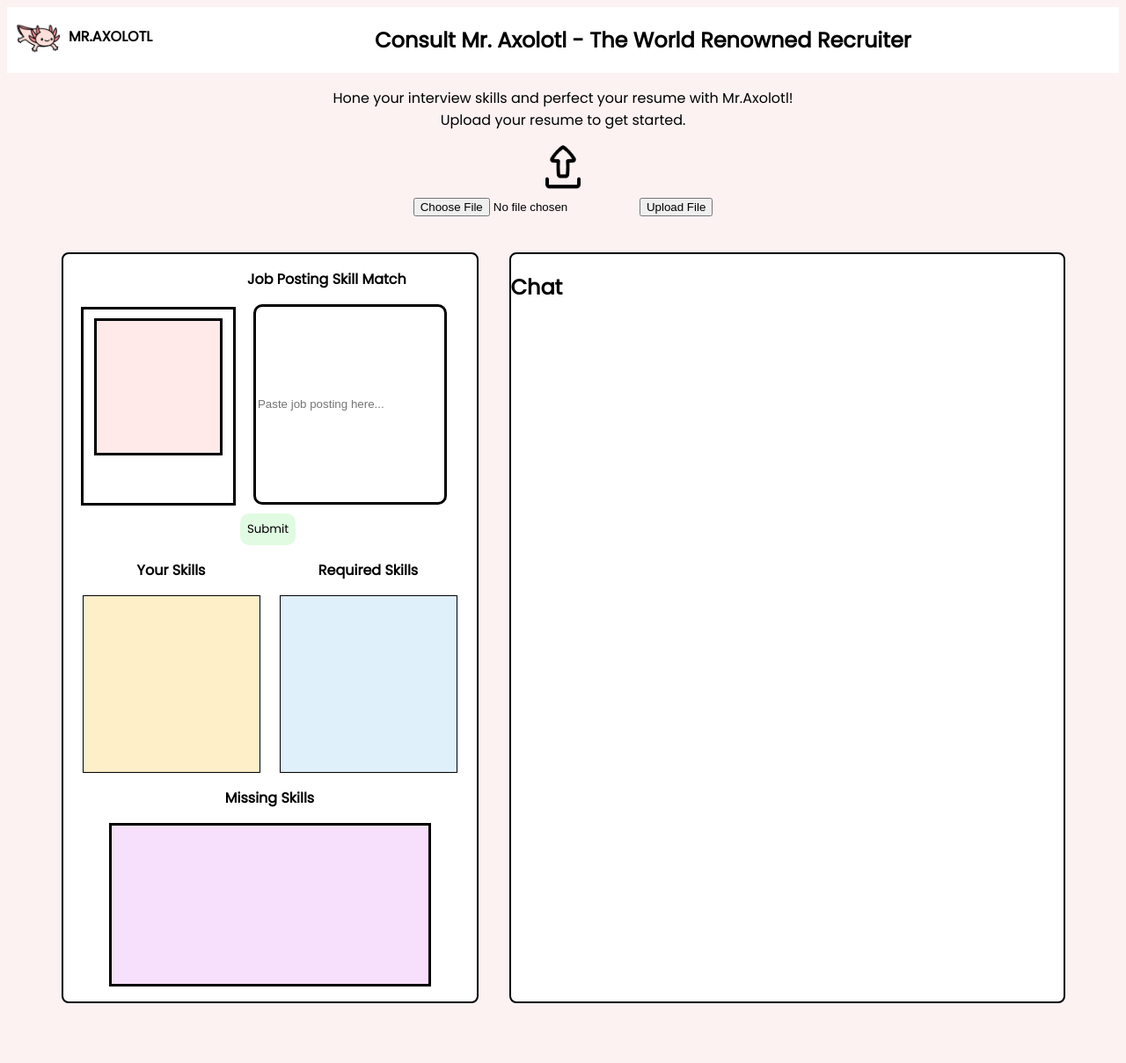
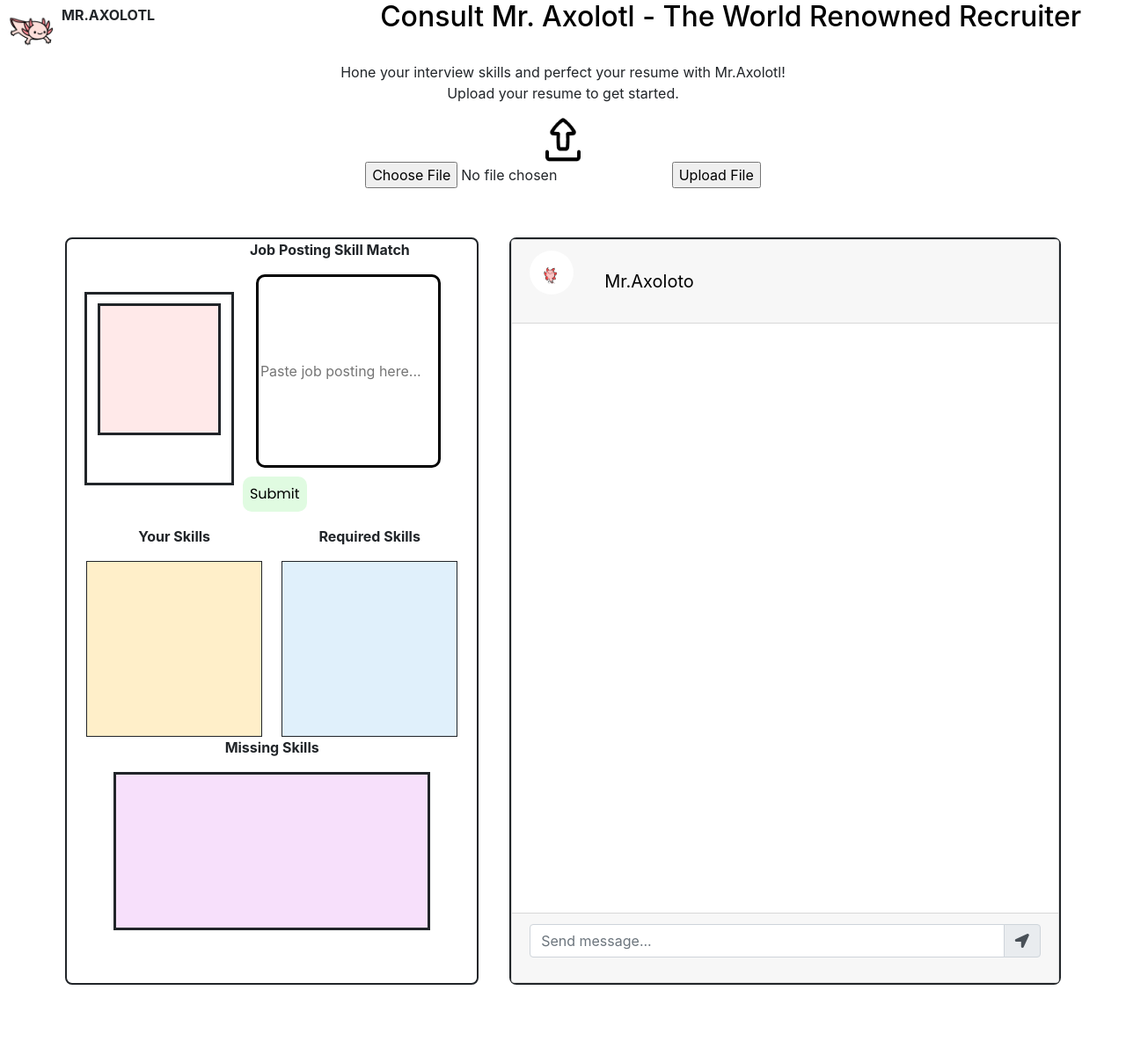
Before and after one commit to Celeste04/BookBuddies, a Flask app: page / in a window 1280 px wide. Shown: the whole page at 88% size. After the commit the page ends 1120 px from the top, so only its background shows below. Run offline with Flask 3, Linux system fonts and the light colour scheme; parts of the project's set-up code (start-up, migrations or seed data) failed here and were passed over; some libraries are stand-ins or nearby versions.

Commit message:
chat display

```diff
--- a/ai.py
+++ b/ai.py
@@ -1,8 +1,6 @@
 from flask import Flask, request, jsonify
 import requests
 import random
-import skills
-import requests
 import skills
 import os
 from dotenv import load_dotenv
@@ -29,17 +27,16 @@
 
     # interview questions
     inputs = [
-        { "role": "system", "content": "You are an assistant that helps provide interview questions" },
+        { "role": "system", "content": "You are an assistant that helps provide interview questions with max 200 words" },
         { "role": "user", "content": condensed}
     ]
 
     output = run("@cf/meta/llama-2-7b-chat-int8", inputs)
     return output
-    output
 
 def getFeedback(user_input) :
     answers = [
-        { "role": "system", "content": "You are an assistant that provides constructive critism on the interview answers given and if they're good answers" },
+        { "role": "system", "content": "You are an assistant that provides constructive critism on the interview answers given and if they're good answers with max 200 words" },
         { "role": "user", "content": user_input}
     ]
 
--- a/main.py
+++ b/main.py
@@ -5,8 +5,8 @@
 import os
 import ai
 from wtforms.validators import InputRequired
-import ai
 import skills
+import random
 
 # vars
 UPLOAD_DIR = './uploads'
@@ -53,12 +53,22 @@
 
 @app.route("/get", methods=["GET", "POST"])
 def chat():
-    msg = request.form["msg"]
+    msg = request.form["msg"] #gets message from html
     input = msg
-    return ai.get_Chat_response(input)
+    return get_chat_response(input)
 
-def get_Chat_response(text):
-    ai.getQuestions()
+count = 0
+random = random.randint(3,5)
+def get_chat_response(text): #what the chatbot will do
+    global count, random, answer
+    if count != random :
+        answer = ai.getFeedback(text)
+        count += 1
+    else :
+        count = 0
+        random = random.randint(3,5)
+        answer = ai.getJoke()
+    return jsonify(answer)
 
 if __name__ == '__main__':
     app.run(debug=True)
--- a/static/index.css
+++ b/static/index.css
@@ -144,3 +144,80 @@
     font-weight: bold;
     margin-left: 8px;
 }
+
+
+.card{
+	height: 100%;
+}
+.contacts_body{
+	overflow-y: auto;
+	white-space: nowrap;
+}
+.msg_card_body{
+	overflow-y: auto;
+}
+.container{
+	align-content: center;
+}
+
+.user_img{
+	height: 50px;
+	width: 50px;
+}
+
+.user_img_msg{
+	height: 40px;
+	width: 40px;
+	border:1.5px solid #f5f6fa;
+}
+
+.img_cont{
+	position: relative;
+	height: 70px;
+	width: 70px;
+}
+.img_cont_msg{
+	height: 40px;
+	width: 40px;
+}
+
+.user_info{
+	margin-top: auto;
+	margin-bottom: auto;
+	margin-left: 15px;
+}
+.user_info span{
+	font-size: 20px;
+	color: black;
+}
+
+.user_info p{
+	font-size: 10px;
+}
+
+.msg_cotainer{
+	margin-top: auto;
+	margin-bottom: auto;
+	margin-left: 10px;
+	border-radius: 25px;
+	background-color :#F6AEAE;
+	padding: 10px;
+	position: relative;
+}
+
+.msg_cotainer_send{
+	margin-top: auto;
+	margin-bottom: auto;
+	margin-right: 10px;
+	border-radius: 25px;
+	background-color: rgb(186, 222, 255);
+	padding: 10px;
+	position: relative;
+}
+.msg_time{
+	position: absolute;
+	left: 0;
+	bottom: -15px;
+	color: gray;
+	font-size: 10px;
+}
--- a/templates/index.html
+++ b/templates/index.html
@@ -1,3 +1,7 @@
+<link href="//maxcdn.bootstrapcdn.com/bootstrap/4.1.1/css/bootstrap.min.css" rel="stylesheet" id="bootstrap-css">
+<script src="//maxcdn.bootstrapcdn.com/bootstrap/4.1.1/js/bootstrap.min.js"></script>
+<script src="//cdnjs.cloudflare.com/ajax/libs/jquery/3.2.1/jquery.min.js"></script>
+
 <!DOCTYPE html>
 <html lang="en">
 <head>
@@ -5,6 +9,9 @@
     <meta http-equiv="X-UA-Compatible" content="IE=edge">
     <meta name="viewport" content="width=device-width, initial-scale=1.0">
     <link rel="stylesheet" href="{{ url_for('static', filename='index.css') }}">
+    <link rel="stylesheet" href="https://stackpath.bootstrapcdn.com/bootstrap/4.1.3/css/bootstrap.min.css" integrity="sha384-MCw98/SFnGE8fJT3GXwEOngsV7Zt27NXFoaoApmYm81iuXoPkFOJwJ8ERdknLPMO" crossorigin="anonymous">
+	<link rel="stylesheet" href="https://use.fontawesome.com/releases/v5.5.0/css/all.css" integrity="sha384-B4dIYHKNBt8Bc12p+WXckhzcICo0wtJAoU8YZTY5qE0Id1GSseTk6S+L3BlXeVIU" crossorigin="anonymous">
+	<script src="https://ajax.googleapis.com/ajax/libs/jquery/3.3.1/jquery.min.js"></script>
     <title>Mr. Axolotl</title>
 </head>
 <body>
@@ -67,7 +74,56 @@
                 </div>
             </div>
             <div class="chat-container">
-                <h2>Chat</h2>
+                <div class="card">
+                    <div class="card-header msg_head">
+                        <div class="d-flex bd-highlight">
+                            <div class="img_cont">
+                                <img src="./static/images/axl.gif" class="rounded-circle user_img">
+                            </div>
+                            <div class="user_info">
+                                <span>Mr.Axoloto</span>
+                            </div>
+                        </div>
+                    </div>
+                    <div id="messageFormeight" class="card-body msg_card_body"> </div>
+                    <div class="card-footer">
+                        <form id="messageArea" class="input-group">
+                            <input type="text" id="text" name="msg" placeholder="Send message..." autocomplete="off" class="form-control type_msg" required/>
+                            <div class="input-group-append">
+                                <button type="submit" id="send" class="input-group-text send_btn"><i class="fas fa-location-arrow"></i></button>
+                            </div>
+                        </form>
+                    </div>
+                </div>
+
+                <script>
+                    $(document).ready(function() {
+                        $("#messageArea").on("submit", function(event) {
+                            const date = new Date();
+                            const hour = date.getHours();
+                            const minute = date.getMinutes();
+                            const str_time = hour + ":" + minute;
+                            var rawText = $("#text").val();
+
+                            var userHtml = '<div class="d-flex justify-content-end mb-4"><div class="msg_cotainer_send">' + rawText + '<span class="msg_time_send">'+ str_time + '</span></div><div class="img_cont_msg"><img src="./static/images/Vector.png" class="rounded-circle user_img_msg"></div></div>';
+
+                            $("#text").val("");
+                            $("#messageFormeight").append(userHtml);
+
+                            $.ajax({
+                                data: {
+                                    msg: rawText,
+                                },
+                                type: "POST",
+                                url: "/get",
+                            }).done(function(data) {
+                                var botHtml = '<div class="d-flex justify-content-start mb-4"><div class="img_cont_msg"><img src="./static/images/axl.gif" class="rounded-circle user_img_msg"></div><div class="msg_cotainer">' + data + '<span class="msg_time">' + str_time + '</span></div></div>';
+                                $("#messageFormeight").append($.parseHTML(botHtml));
+                            });
+                            event.preventDefault();
+                        });
+                    });
+                </script>
             </div>
         </div>
     </div>
```
Also changed, not shown: static/images/Vector.png (added), static/images/axl.gif (added).
